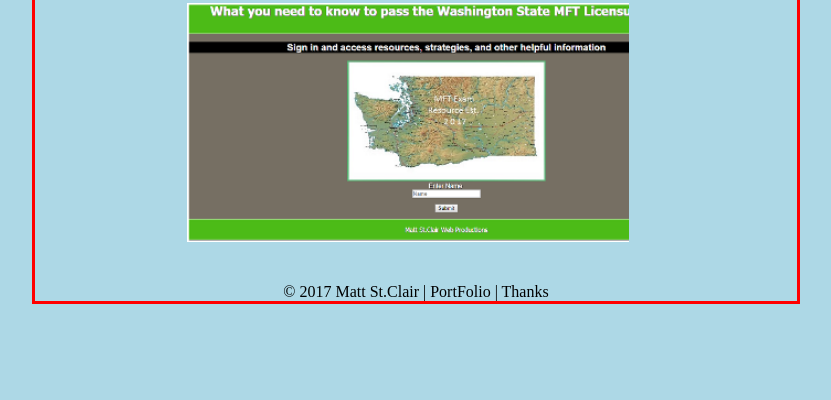
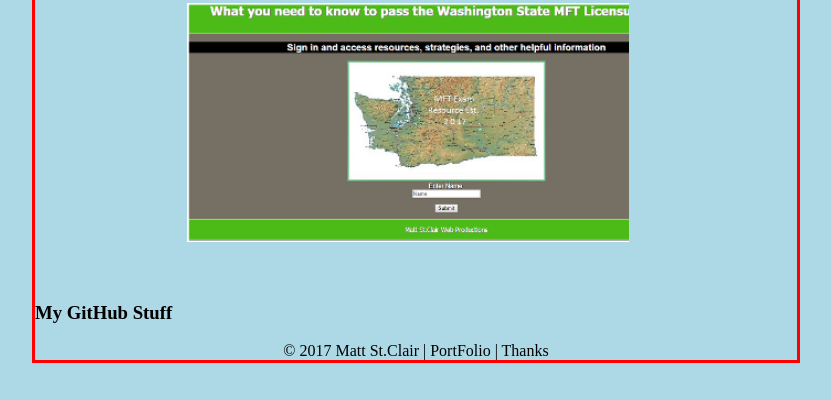
Before and after one commit to MattStClair/classPortfolio, a website: page public/index.html in a window 1280 px wide. Shown: the part 400-800 px from the top of the page, without its empty margins (224-1055 px from the left). Drawn offline with nearby package versions, Linux system fonts and the light colour scheme; no server answers.

Commit message:
runs on local host and recieves github info

```diff
--- a/public/index.html
+++ b/public/index.html
@@ -56,7 +56,7 @@
           <li><img src=images/raysImage.png> </li>
         </ul>
       </div>
-
+      <h3>My GitHub Stuff</h3>
       <div id="results"></div><!--put my githu stuff here-->
 
       </article>
--- a/public/view/app.js
+++ b/public/view/app.js
@@ -1,7 +1,6 @@
 'use strict';
 
 
-$(function () {
 $.get('/github/user/repos')
 // .then(success, fail)
 .then(
@@ -9,6 +8,8 @@ $(function () {
   data => data.forEach(repo => $('#results').append(`<p>${repo.name}</p>`)),
   // fail
   err => console.error(err.status, err.statusText, 'is the way my stuff is broken'))
+
+$(function () {
   // Grab the template script
   var homeTemplate = $("#home-template").html();
 
--- a/server.js
+++ b/server.js
@@ -4,7 +4,6 @@ const express = require('express');
 const app = express();
 const PORT = process.env.PORT || 4000;
 const requestProxy = require('express-request-proxy');
-console.log(process.env.DARRYL, '= Darryl');
 
 app.use(express.static('./public'));
 
```
Lines whose indentation alone changed are shown as unchanged.
